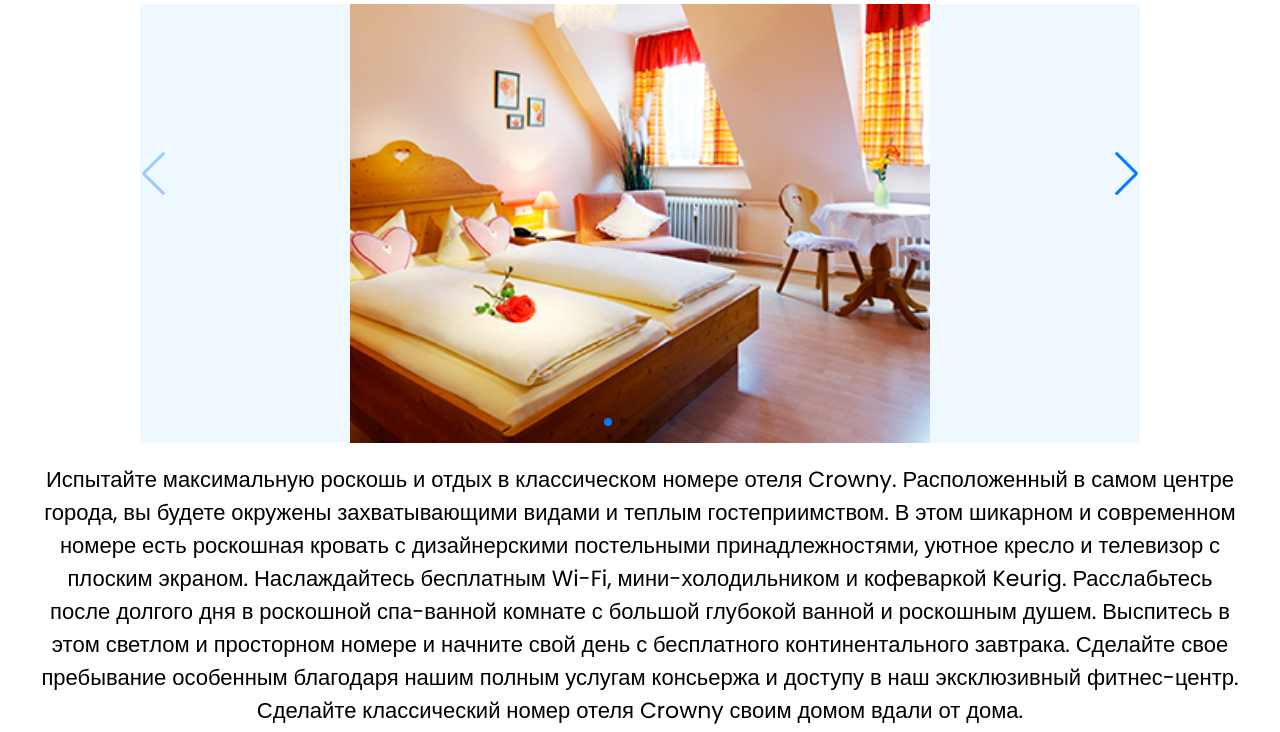
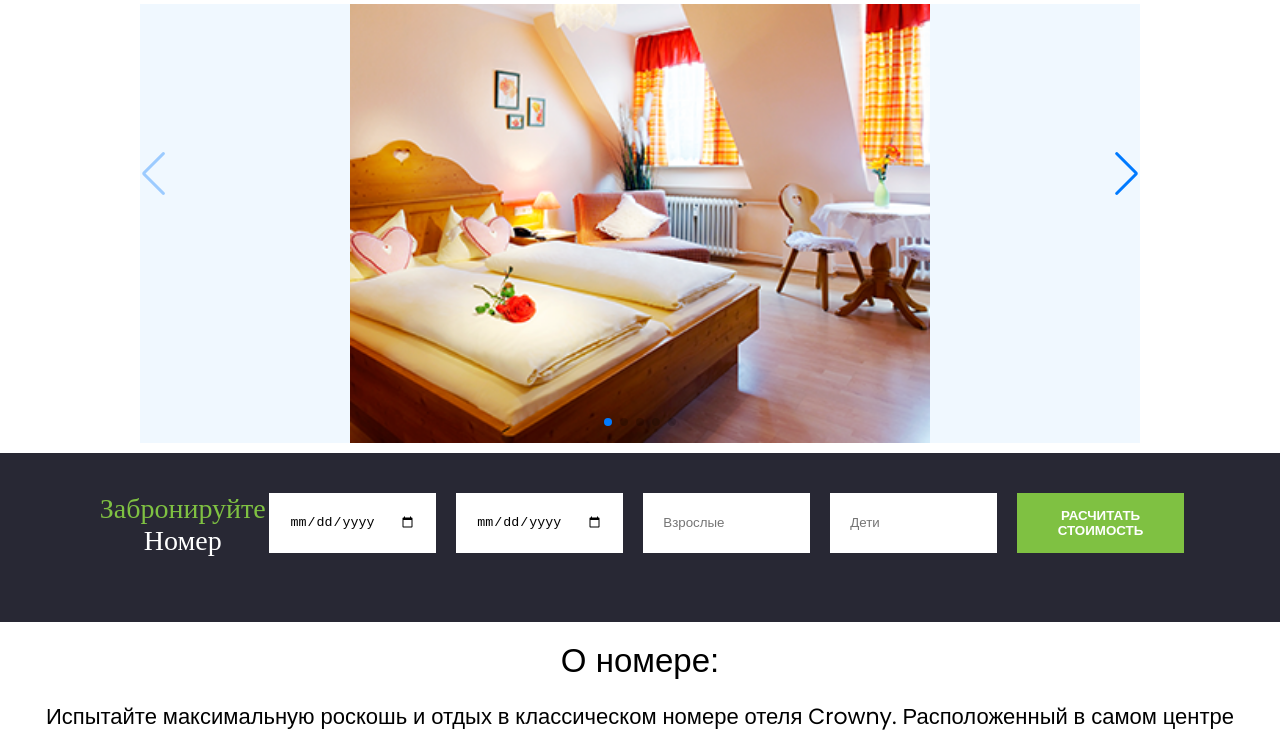
Before and after one commit to JustDoinGL/mini-hotel_for_university, a plain HTML site: page rooms__bron/classic.html in a window 1280 px wide. Shown: the part 226-958 px from the top of the page. Drawn offline with nearby package versions, Linux system fonts and the light colour scheme; files whose address does not match are found by name.

Commit message:
create in rooms.html p + bron

```diff
--- a/css/rooms.css
+++ b/css/rooms.css
@@ -17,7 +17,7 @@ span {
 }
 
 .swiper {
-    width: 1000px;
+    max-width: 1000px;
     height: 100%;
 }
 
@@ -54,3 +54,9 @@ span {
     margin-top: 20px;
     font-family: 'Poppins', sans-serif;
 }
+
+.rooms__information__h2 {
+    text-align: center;
+    font-size: 33px;
+    margin-top: 20px;
+}
--- a/rooms__bron/classic.html
+++ b/rooms__bron/classic.html
@@ -7,7 +7,7 @@
     <title>Crowny Hotel</title>
     <link rel="stylesheet" href="../css/style.css">
     <link rel="stylesheet" href="../css/rooms.css">
-    <link rel="shortcut icon" href="Images/vector.jfif" type="image/x-icon">
+    <link rel="shortcut icon" href="../Images/vector.jfif" type="image/x-icon">
     <link rel="stylesheet" href="https://cdnjs.cloudflare.com/ajax/libs/OwlCarousel2/2.3.4/assets/owl.carousel.css"
         integrity="sha512-UTNP5BXLIptsaj5WdKFrkFov94lDx+eBvbKyoe1YAfjeRPC+gT5kyZ10kOHCfNZqEui1sxmqvodNUx3KbuYI/A=="
         crossorigin="anonymous" referrerpolicy="no-referrer" />
@@ -74,8 +74,30 @@
                     keyboard: true,
                 });
             </script>
+        </div>
+
+        <section class="book">
+            <div class="container flex_space">
+                <div class="text">
+                    <h1> <span>Забронируйте </span>Номер</h1>
+                </div>
+                <div class="form">
+                    <form class="grid">
+                        <input type="date" placeholder="Araival Date">
+                        <input type="date" placeholder="Departure Date">
+                        <input type="number" placeholder="Взрослые">
+                        <input type="number" placeholder="Дети">
+                        <button class="primary-btn">РАСЧИТАТЬ СТОИМОСТЬ</button>
+                    </form>
+                </div>
+            </div>
+        </section>
+
+        <div class="main__container">
             <div class="rooms__information">
-                <p class="rooms__information__p">Испытайте максимальную роскошь и отдых в классическом номере отеля Crowny. Расположенный в самом
+                <h2 class="rooms__information__h2">О номере:</h2>
+                <p class="rooms__information__p">Испытайте максимальную роскошь и отдых в классическом номере отеля
+                    Crowny. Расположенный в самом
                     центре города, вы будете окружены захватывающими видами и теплым гостеприимством. В этом шикарном и
                     современном номере есть роскошная кровать с дизайнерскими постельными принадлежностями, уютное
                     кресло и телевизор с плоским экраном. Наслаждайтесь бесплатным Wi-Fi, мини-холодильником и
@@ -86,6 +108,7 @@
                     Crowny своим домом вдали от дома.</p>
             </div>
         </div>
+
 
     </main>
 
```
